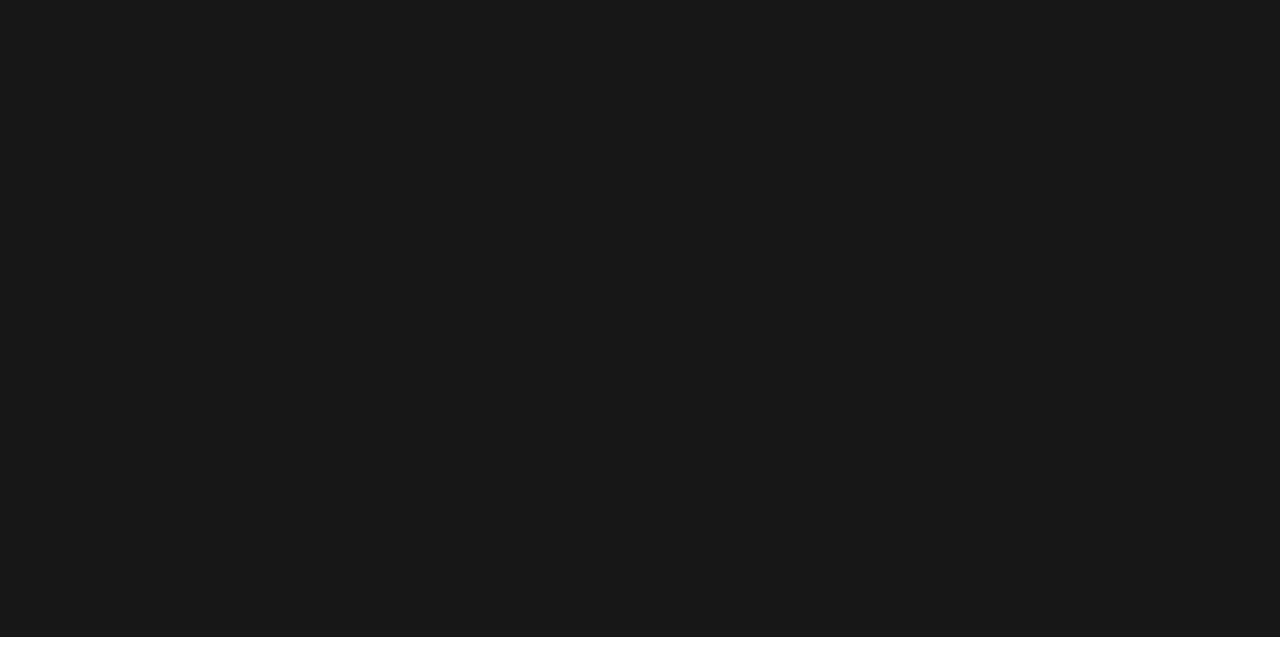
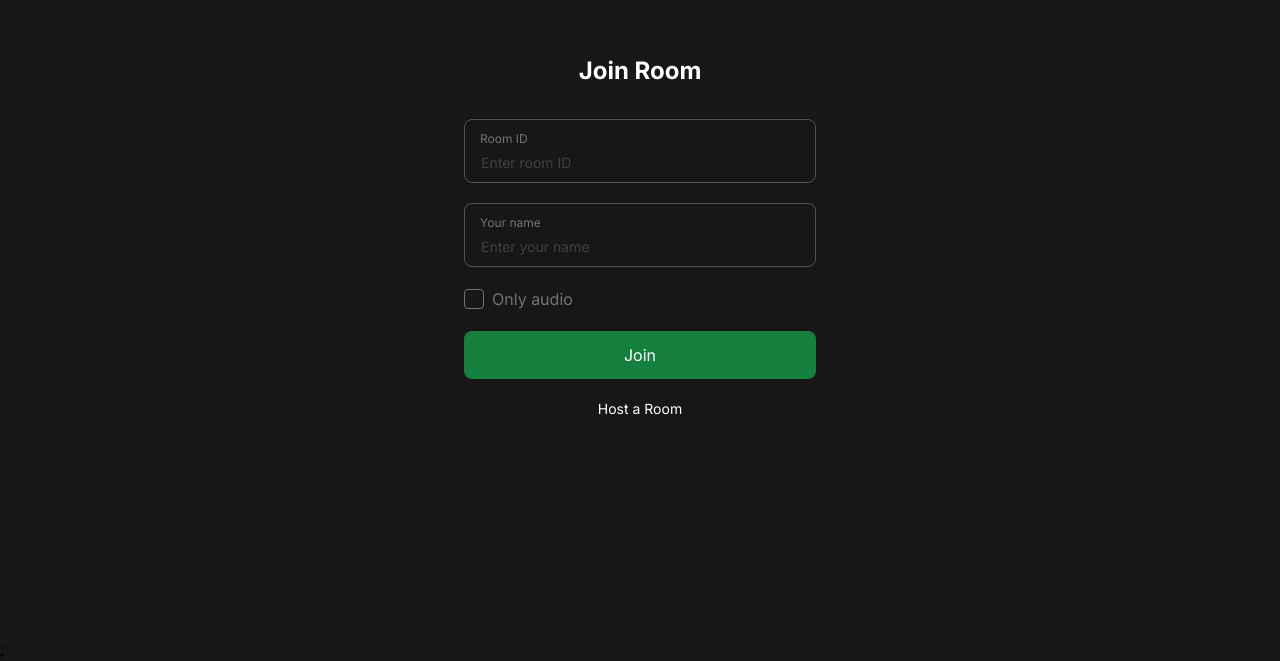
Before and after one commit to mohamedmagdy17593/qchat, a Next.js app: page /join in a window 1280 px wide. Shown: the part 163-824 px from the top of the page. Before the commit the page ends 800 px from the top, so only its background shows below. Built offline with nearby package versions, Linux system fonts and the light colour scheme.

Commit message:
ddesign for join and new pages

```diff
--- a/package.json
+++ b/package.json
@@ -12,6 +12,7 @@
     "studio": "npx prisma studio"
   },
   "dependencies": {
+    "@tailwindcss/forms": "^0.4.0",
     "@types/express": "^4.17.13",
     "@types/morgan": "^1.9.3",
     "cors": "^2.8.5",
@@ -25,8 +26,6 @@
     "socket.io": "^4.4.1"
   },
   "devDependencies": {
-    "prettier": "^2.5.1",
-    "prettier-plugin-tailwindcss": "^0.1.4",
     "@types/node": "17.0.10",
     "@types/react": "17.0.38",
     "autoprefixer": "^10.4.2",
@@ -34,6 +33,8 @@
     "eslint-config-next": "12.0.8",
     "nodemon": "^2.0.15",
     "postcss": "^8.4.5",
+    "prettier": "^2.5.1",
+    "prettier-plugin-tailwindcss": "^0.1.4",
     "sass": "^1.49.0",
     "tailwindcss": "^3.0.15",
     "ts-node": "^10.4.0",
--- a/src/components/HomePage/HomePage.tsx
+++ /dev/null
@@ -1,32 +0,0 @@
-import Link from 'next/link';
-import React from 'react';
-
-function HomePage() {
-  return (
-    <div className="w-full h-screen flex items-center justify-center">
-      <div className="p-20 flex flex-col items-center justify-center border border-green-900 rounded-lg">
-        <h1 className="text-3xl font-extrabold text-transparent sm:text-6xl bg-clip-text bg-gradient-to-r from-yellow-600 to-green-700">
-          QChat
-        </h1>
-
-        <div className="mt-9 flex items-center space-x-6">
-          <Link href={'/new'}>
-            <a className="px-5 py-3 font-medium text-white bg-green-700 rounded-lg transition transform hover:bg-green-600 hover:shadow-xl">
-              Host Room
-            </a>
-          </Link>
-          <Link href={'/join'}>
-            <a
-              href=""
-              className="inline-block text-sm font-medium text-green-700 hover:text-green-600"
-            >
-              Join Room
-            </a>
-          </Link>
-        </div>
-      </div>
-    </div>
-  );
-}
-
-export default HomePage;
--- a/src/components/common/SEO/SEO.tsx
+++ b/src/components/common/SEO/SEO.tsx
@@ -4,8 +4,8 @@ import React from 'react';
 function SEO() {
   return (
     <Head>
-      <title>Create Next App</title>
-      <meta name="description" content="Generated by create next app" />
+      <title>QChat</title>
+      <meta name="description" content="QChat is quick chat :D" />
       <link rel="icon" href="/favicon.ico" />
     </Head>
   );
--- a/src/pages/_app.tsx
+++ b/src/pages/_app.tsx
@@ -1,11 +1,16 @@
 import '../styles/globals.scss';
 import type { AppProps } from 'next/app';
+import SEO from '../components/common/SEO/SEO';
 
 function MyApp({ Component, pageProps }: AppProps) {
   return (
-    <div className="min-h-screen w-full bg-neutral-900">
-      <Component {...pageProps} />;
-    </div>
+    <>
+      <SEO />
+
+      <div className="min-h-screen w-full bg-neutral-900 selection:bg-green-600 selection:text-white">
+        <Component {...pageProps} />;
+      </div>
+    </>
   );
 }
 
--- /dev/null
+++ b/src/pages/_document.tsx
@@ -0,0 +1,28 @@
+import Document, { Html, Head, Main, NextScript } from 'next/document';
+
+class MyDocument extends Document {
+  render() {
+    return (
+      <Html>
+        <Head>
+          <link rel="preconnect" href="https://fonts.googleapis.com" />
+          <link
+            rel="preconnect"
+            href="https://fonts.gstatic.com"
+            crossOrigin="true"
+          />
+          <link
+            href="https://fonts.googleapis.com/css2?family=Inter:wght@400;700&display=swap"
+            rel="stylesheet"
+          />
+        </Head>
+        <body>
+          <Main />
+          <NextScript />
+        </body>
+      </Html>
+    );
+  }
+}
+
+export default MyDocument;
--- a/src/pages/index.tsx
+++ b/src/pages/index.tsx
@@ -1,13 +1,28 @@
 import type { NextPage } from 'next';
-import SEO from '../components/common/SEO/SEO';
-import HomePage from '../components/HomePage/HomePage';
+import Link from 'next/link';
 
 const Home: NextPage = () => {
   return (
-    <>
-      <SEO />
-      <HomePage />
-    </>
+    <div className="flex h-screen w-full items-center justify-center">
+      <div className="flex flex-col items-center justify-center p-4">
+        <h1 className="bg-gradient-to-r from-yellow-600 to-green-700 bg-clip-text text-5xl font-extrabold text-transparent sm:text-7xl">
+          QChat
+        </h1>
+
+        <div className="mt-10 flex items-center space-x-6">
+          <Link href={'/new'}>
+            <a className="inline-block rounded-lg bg-green-700 px-5 py-3 font-medium text-white transition hover:bg-green-600 focus:outline-none focus:ring-2 focus:ring-green-600 focus:ring-offset-2">
+              Host a Room
+            </a>
+          </Link>
+          <Link href={'/join'}>
+            <a className="inline-block text-sm text-white hover:underline focus:outline-none focus:ring-2 focus:ring-green-600 focus:ring-offset-2">
+              Join a Room
+            </a>
+          </Link>
+        </div>
+      </div>
+    </div>
   );
 };
 
--- a/src/pages/join.tsx
+++ b/src/pages/join.tsx
@@ -1,7 +1,66 @@
+import Link from 'next/link';
 import React from 'react';
 
 function Join() {
-  return <div></div>;
+  return (
+    <div className="flex h-screen w-full items-center justify-center">
+      <div className="flex w-full max-w-sm flex-col items-center justify-center p-4">
+        <h2 className="text-center text-2xl font-bold text-white">Join Room</h2>
+
+        <div className="mt-8 flex w-full flex-col items-center gap-5">
+          <div className="group relative h-16 w-full">
+            <label
+              htmlFor="name"
+              className="absolute top-3 left-4 text-xs font-medium text-neutral-500 group-focus-within:text-green-600"
+            >
+              Room ID
+            </label>
+
+            <input
+              type="text"
+              placeholder="Enter room ID"
+              className="absolute inset-0 w-full rounded-lg border border-neutral-600 bg-transparent px-4 pb-4 pt-10 text-white placeholder:text-neutral-700 focus:border-green-600 focus:outline-none focus:ring-green-600 sm:text-sm"
+            />
+          </div>
+
+          <div className="group relative h-16 w-full">
+            <label
+              htmlFor="name"
+              className="absolute top-3 left-4 text-xs font-medium text-neutral-500 group-focus-within:text-green-600"
+            >
+              Your name
+            </label>
+
+            <input
+              type="text"
+              placeholder="Enter your name"
+              className="absolute inset-0 w-full rounded-lg border border-neutral-600 bg-transparent px-4 pb-4 pt-10 text-white placeholder:text-neutral-700 focus:border-green-600 focus:outline-none focus:ring-green-600 sm:text-sm"
+            />
+          </div>
+
+          <div className="flex w-full items-center">
+            <label className="inline-flex items-center">
+              <input
+                type="checkbox"
+                className="form-checkbox h-5 w-5 rounded bg-transparent text-green-600 focus:ring-green-600 "
+              />
+              <span className="ml-2 text-neutral-500">Only audio</span>
+            </label>
+          </div>
+
+          <button className="inline-block w-full rounded-lg bg-green-700 px-5 py-3 font-medium text-white transition hover:bg-green-600 focus:outline-none focus:ring-2 focus:ring-green-600 focus:ring-offset-2">
+            Join
+          </button>
+
+          <Link href={'/new'}>
+            <a className="inline-block text-sm text-white hover:underline focus:outline-none focus:ring-2 focus:ring-green-600 focus:ring-offset-2">
+              Host a Room
+            </a>
+          </Link>
+        </div>
+      </div>
+    </div>
+  );
 }
 
 export default Join;
--- a/src/pages/new.tsx
+++ b/src/pages/new.tsx
@@ -1,7 +1,51 @@
+import Link from 'next/link';
 import React from 'react';
 
 function NewPage() {
-  return <div></div>;
+  return (
+    <div className="flex h-screen w-full items-center justify-center">
+      <div className="flex w-full max-w-sm flex-col items-center justify-center p-4">
+        <h2 className="text-center text-2xl font-bold text-white">Host Room</h2>
+
+        <div className="mt-8 flex w-full flex-col items-center gap-5">
+          <div className="group relative h-16 w-full">
+            <label
+              htmlFor="name"
+              className="absolute top-3 left-4 text-xs font-medium text-neutral-500 group-focus-within:text-green-600"
+            >
+              Your name
+            </label>
+
+            <input
+              type="text"
+              placeholder="Enter your name"
+              className="absolute inset-0 w-full rounded-lg border border-neutral-600 bg-transparent px-4 pb-4 pt-10 text-white placeholder:text-neutral-700 focus:border-green-600 focus:outline-none focus:ring-green-600 sm:text-sm"
+            />
+          </div>
+
+          <div className="flex w-full items-center">
+            <label className="inline-flex items-center">
+              <input
+                type="checkbox"
+                className="form-checkbox h-5 w-5 rounded bg-transparent text-green-600 focus:ring-green-600 "
+              />
+              <span className="ml-2 text-neutral-500">Only audio</span>
+            </label>
+          </div>
+
+          <button className="inline-block w-full rounded-lg bg-green-700 px-5 py-3 font-medium text-white transition hover:bg-green-600 focus:outline-none focus:ring-2 focus:ring-green-600 focus:ring-offset-2">
+            Host
+          </button>
+
+          <Link href={'/join'}>
+            <a className="inline-block text-sm text-white hover:underline focus:outline-none focus:ring-2 focus:ring-green-600 focus:ring-offset-2">
+              Join a Room
+            </a>
+          </Link>
+        </div>
+      </div>
+    </div>
+  );
 }
 
 export default NewPage;
--- a/tailwind.config.js
+++ b/tailwind.config.js
@@ -1,7 +1,15 @@
+const defaultTheme = require('tailwindcss/defaultTheme');
+
 module.exports = {
   content: ['./src/**/*.{js,ts,jsx,tsx}'],
+
   theme: {
-    extend: {},
+    extend: {
+      fontFamily: {
+        sans: ['Inter', ...defaultTheme.fontFamily.sans],
+      },
+    },
   },
-  plugins: [],
+
+  plugins: [require('@tailwindcss/forms')],
 };
```
Also changed, not shown: 1 other file (tests, documents, lock files or other folders).
